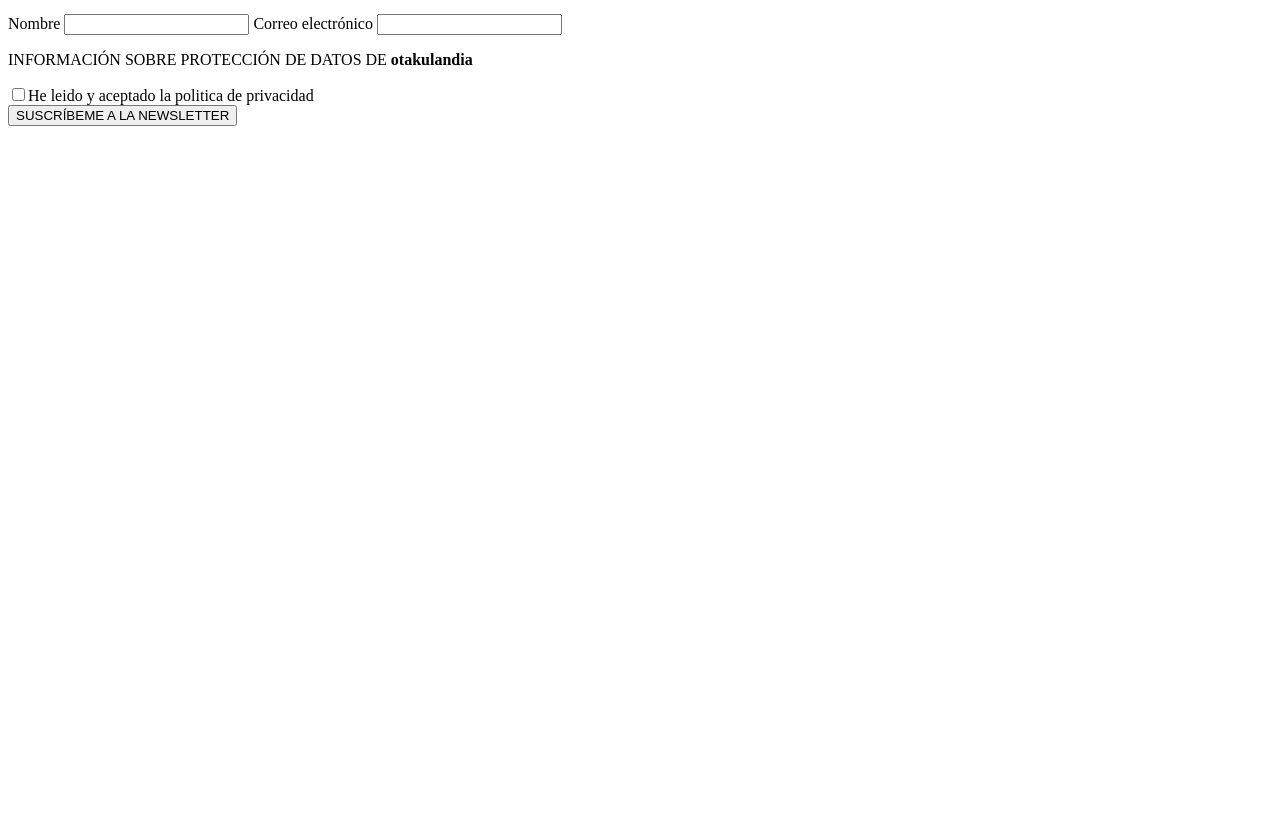
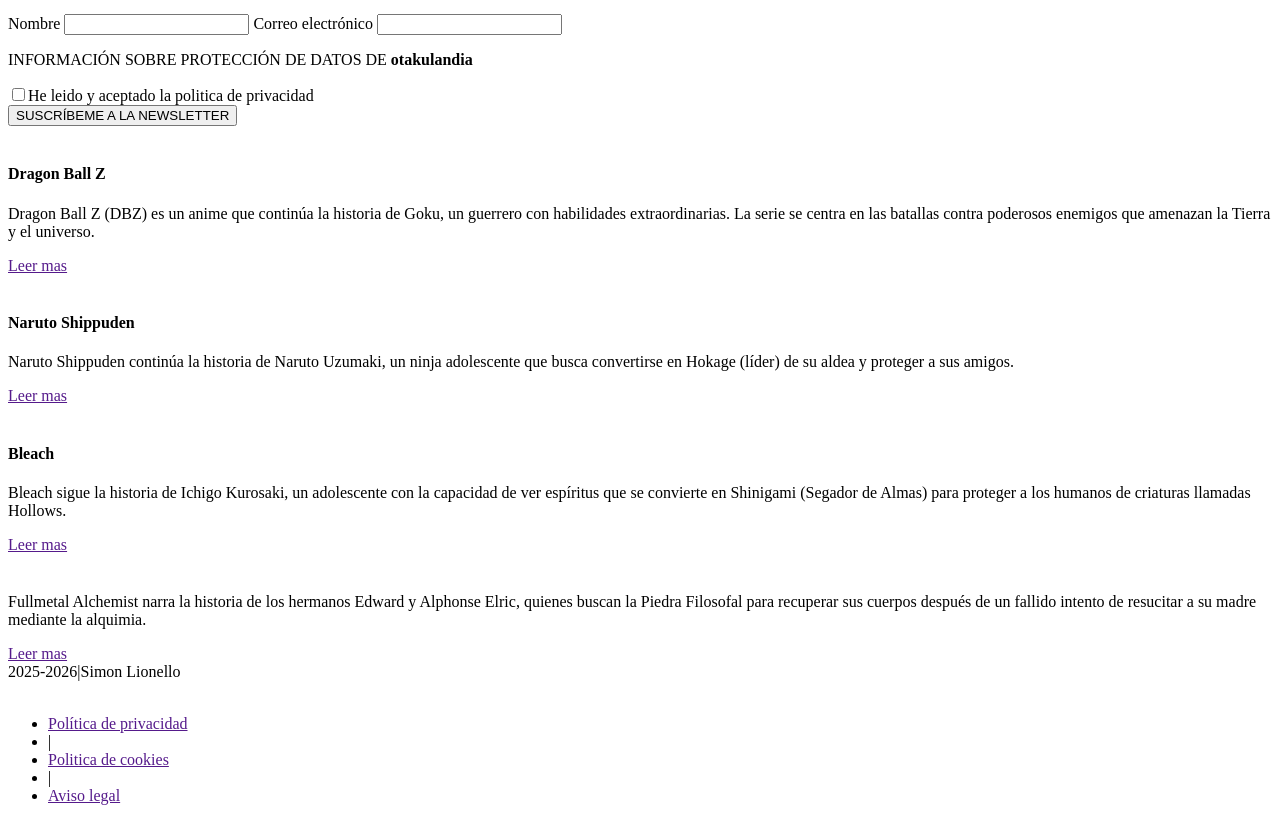
Before and after one commit to Elsalm/Otakulandia, a plain HTML site: page index.html in a window 1280 px wide. Shown: the part 340-1161 px from the top of the page. Before the commit the page ends 800 px from the top, so only its background shows below. Drawn offline with Linux system fonts and the light colour scheme.

Commit message:
feat: add anime summaries and footer to index.html

```diff
--- a/index.html
+++ b/index.html
@@ -68,6 +68,92 @@
                     </form>
                 </article>
             </section>
+            <section>
+                <article class="card-resumen">
+                    <img src="#" alt="" />
+                    <div class="contenido">
+                        <h4>Dragon Ball Z</h4>
+                        <p>
+                            Dragon Ball Z (DBZ) es un anime que continúa la
+                            historia de Goku, un guerrero con habilidades
+                            extraordinarias. La serie se centra en las batallas
+                            contra poderosos enemigos que amenazan la Tierra y
+                            el universo.
+                        </p>
+                        <a href="">
+                            <buttoon>Leer mas</buttoon>
+                        </a>
+                    </div>
+                </article>
+                <article class="reverse">
+                    <img src="#" alt="" />
+                    <div class="contenido">
+                        <h4>Naruto Shippuden</h4>
+                        <p>
+                            Naruto Shippuden continúa la historia de Naruto
+                            Uzumaki, un ninja adolescente que busca convertirse
+                            en Hokage (líder) de su aldea y proteger a sus
+                            amigos.
+                        </p>
+                        <a href="">
+                            <buttoon>Leer mas</buttoon>
+                        </a>
+                    </div>
+                </article>
+                <article>
+                    <img src="#" alt="" />
+                    <div class="contenido">
+                        <h4>Bleach</h4>
+                        <p>
+                            Bleach sigue la historia de Ichigo Kurosaki, un
+                            adolescente con la capacidad de ver espíritus que se
+                            convierte en Shinigami (Segador de Almas) para
+                            proteger a los humanos de criaturas llamadas
+                            Hollows.
+                        </p>
+                        <a href="">
+                            <buttoon>Leer mas</buttoon>
+                        </a>
+                    </div>
+                </article>
+                <article class="reverse">
+                    <img src="#" alt="" />
+                    <div class="contenido">
+                        <h4></h4>
+                        <p>
+                            Fullmetal Alchemist narra la historia de los
+                            hermanos Edward y Alphonse Elric, quienes buscan la
+                            Piedra Filosofal para recuperar sus cuerpos después
+                            de un fallido intento de resucitar a su madre
+                            mediante la alquimia.
+                        </p>
+                        <a href="">
+                            <buttoon>Leer mas</buttoon>
+                        </a>
+                    </div>
+                </article>
+            </section>
         </main>
+        <footer>
+            <div class="footer-info">
+                <img src="" alt="" class="logo" /><span
+                    >2025-2026|Simon Lionello</span
+                >
+            </div>
+            <div class="redes">
+                <div>
+                    <a href=""><img src="" alt="" class="redes-logo" /></a
+                    ><a href=""><img src="" alt="" class="redes-logo" /></a
+                    ><a href=""><img src="" alt="" class="redes-logo" /></a>
+                </div>
+            </div>
+            <ul>
+                <li><a href="">Política de privacidad</a></li>
+                <li>|</li>
+                <li><a href="">Politica de cookies</a></li>
+                <li>|</li>
+                <li><a href="">Aviso legal</a></li>
+            </ul>
+        </footer>
     </body>
 </html>
```
Also changed, not shown: sprites/DBZ-caltelera.jpg (added), sprites/FA-caltelera.jpg (added).
